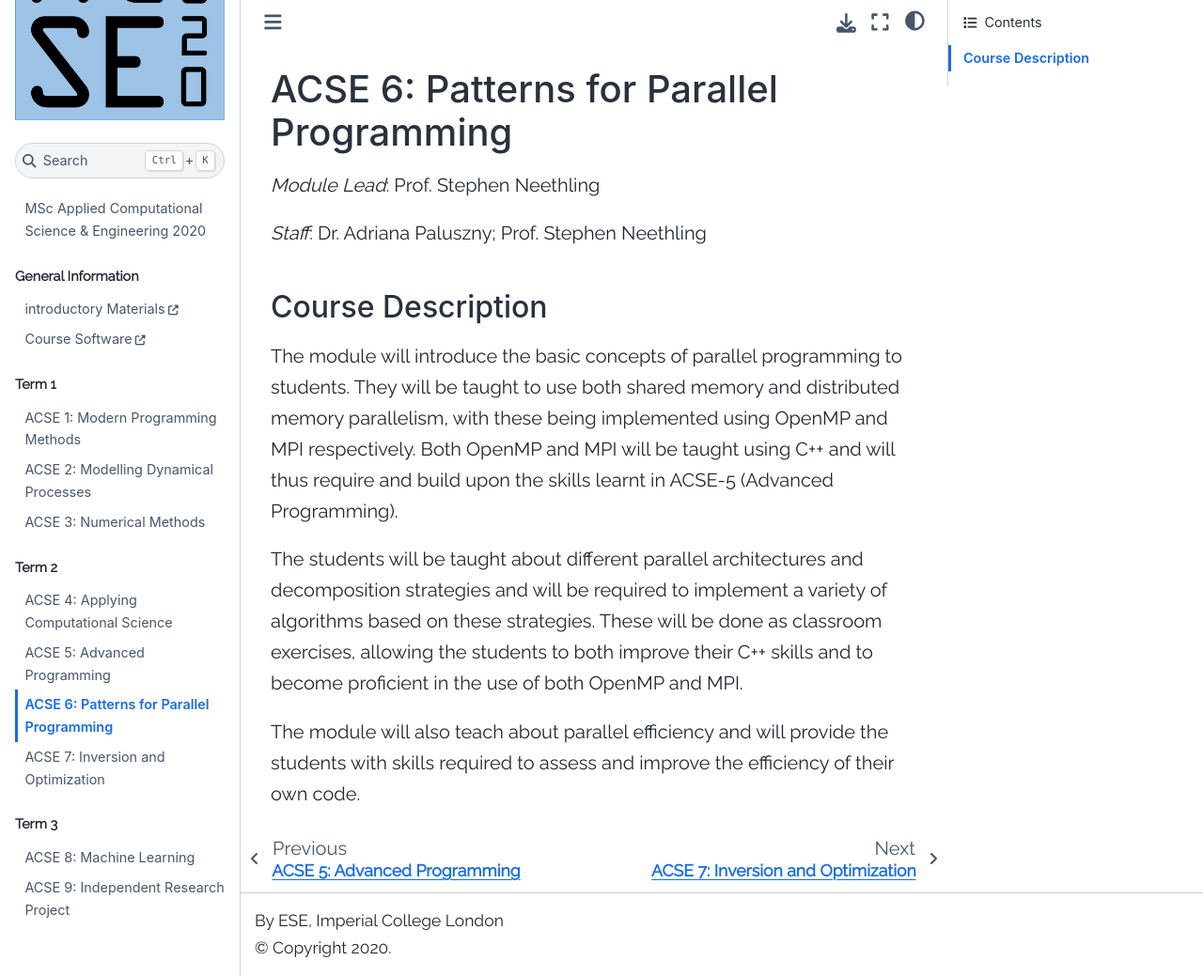
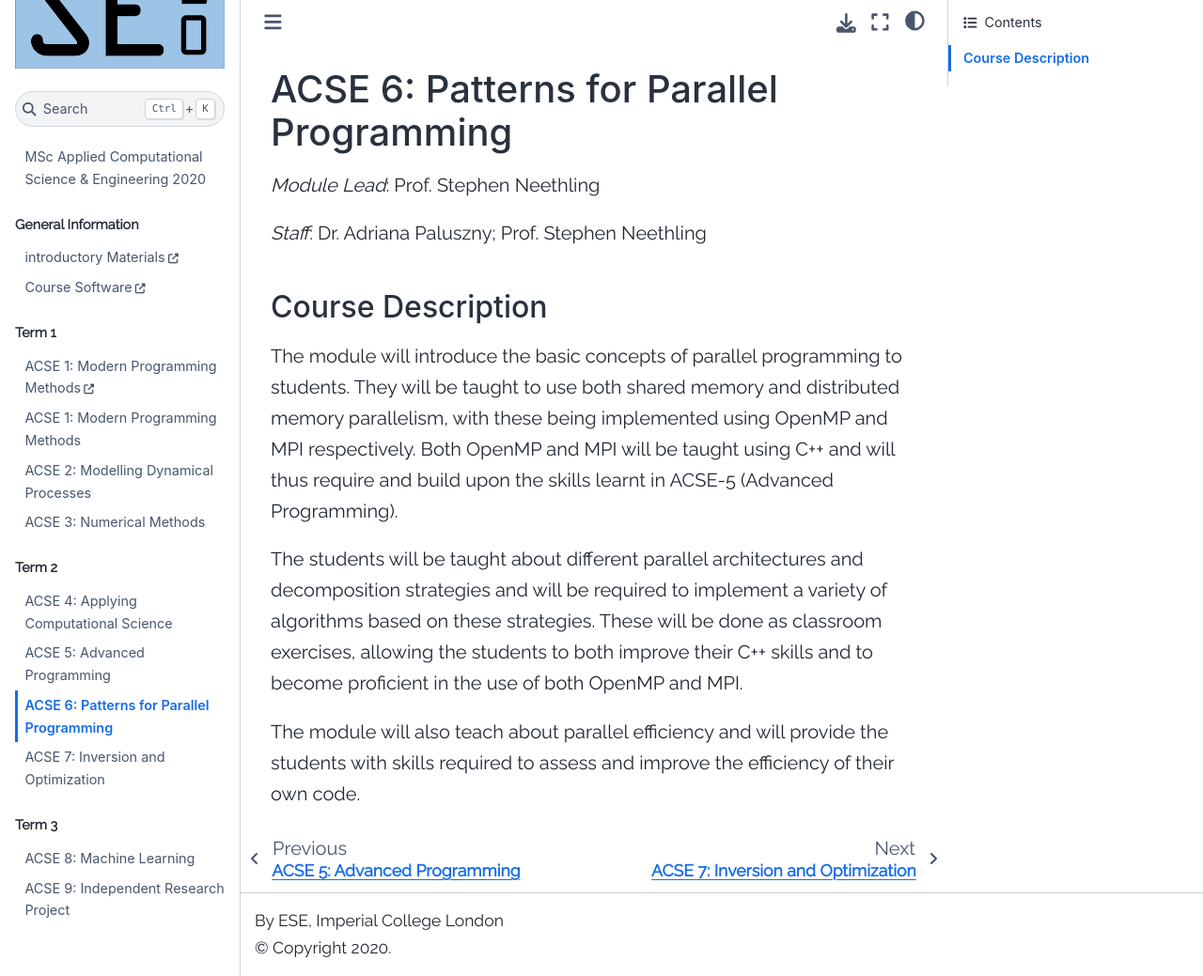
Before and after one commit to acse-2020/acse-2020.github.io, a Jupyter Book: the page built from ACSE6.md, in a window 1280 px wide and 1039 px high. Shown: the whole window at 94% size. Built offline with Jupyter Book 1.0.4 settings and Sphinx 7.4.7 and the Sphinx Book theme 1.1.4, drawn with Linux system fonts in a browser that asks for light colours; part of the change alters nothing that is shown.

Commit message:
Link to ACSE1 pages.

```diff
--- a/_toc.yml
+++ b/_toc.yml
@@ -7,8 +7,8 @@
     url: https://acse-2020.github.io/introduction/software.html
 - chapter: "Term 1"
   sections:
-#    - title: "ACSE 1: Modern Programming Methods"
-#      url: https://acse-2020.github.io/ACSE-1/
+    - title: "ACSE 1: Modern Programming Methods"
+      url: https://acse-2020.github.io/ACSE-1/
     - file: ACSE1.md
     - file: ACSE2.md
     - file: ACSE3.md
```
